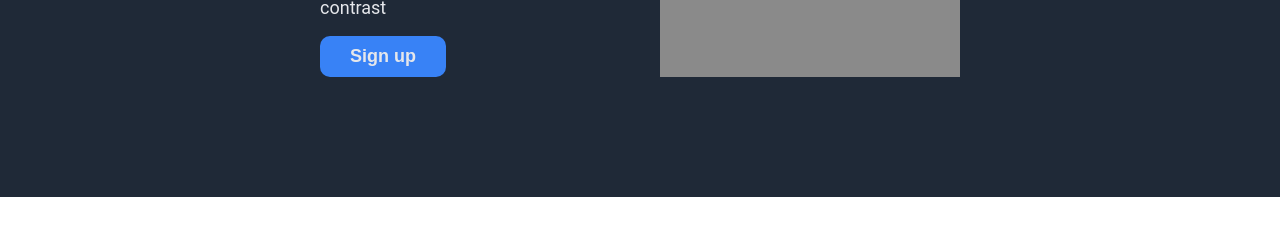
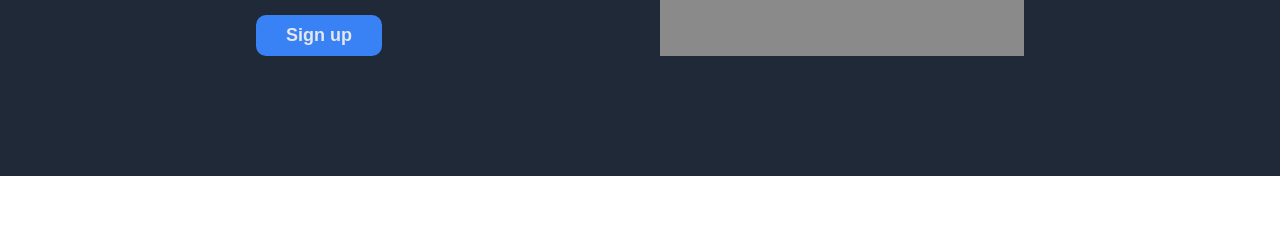
Before and after one commit to MonoDG/landing-page, a plain HTML site: page index.html in a window 1280 px wide. Shown: the part 371-611 px from the top of the page. Drawn offline with Linux system fonts and the light colour scheme.

Commit message:
Update horizontal padding in header

```diff
--- a/css/style.css
+++ b/css/style.css
@@ -7,7 +7,7 @@ body {
 }
 
 .header, .quote, .call-to-action, .footer {
-    padding: 0 25vw;
+    padding: 0 20vw;
 }
 
 .header {
```
